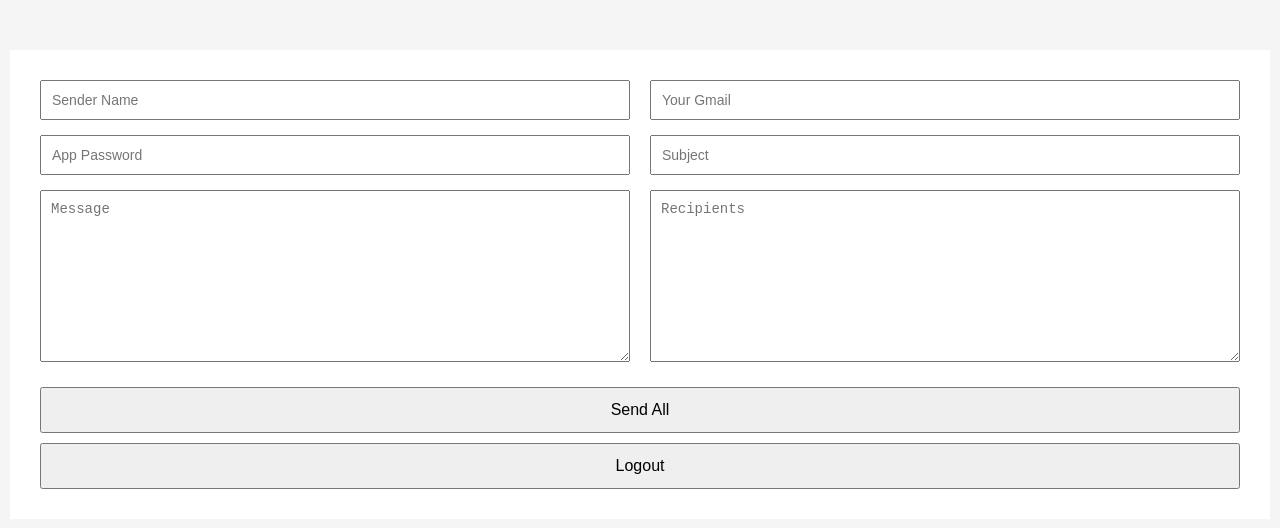
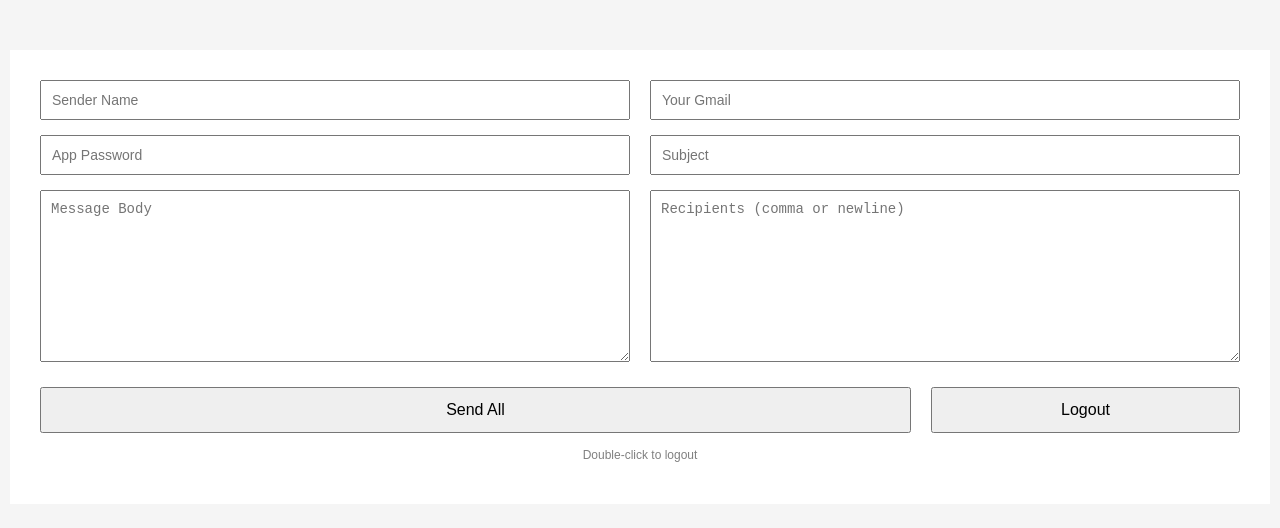
Before and after one commit to yatendra-debug/New_Yaendra-rajpoot_bulkemail, a website: page public/launcher.html in a window 1280 px wide. Drawn offline with Linux system fonts and the light colour scheme.

Commit message:
Update launcher.html

```diff
--- a/public/launcher.html
+++ b/public/launcher.html
@@ -6,6 +6,8 @@
 <body>
 
 <div class="box">
+
+  <!-- ❌ TITLE REMOVE (yaha kuch nahi rakha) -->
 
   <div class="row">
     <input id="name" placeholder="Sender Name">
@@ -18,12 +20,18 @@
   </div>
 
   <div class="row">
-    <textarea id="message" class="big" placeholder="Message"></textarea>
-    <textarea id="recipients" placeholder="Recipients"></textarea>
+    <textarea id="message" class="big" placeholder="Message Body"></textarea>
+    <textarea id="recipients" placeholder="Recipients (comma or newline)"></textarea>
   </div>
 
-  <button id="sendBtn" onclick="send()">Send All</button>
-  <button ondblclick="logout()">Logout</button>
+  <div class="row">
+    <button id="sendBtn" onclick="send()" style="flex: 3;">Send All</button>
+    <button ondblclick="logout()" style="flex: 1;">Logout</button>
+  </div>
+
+  <p style="text-align:center; font-size:12px; color:gray;">
+    Double-click to logout
+  </p>
 
 </div>
 
```
